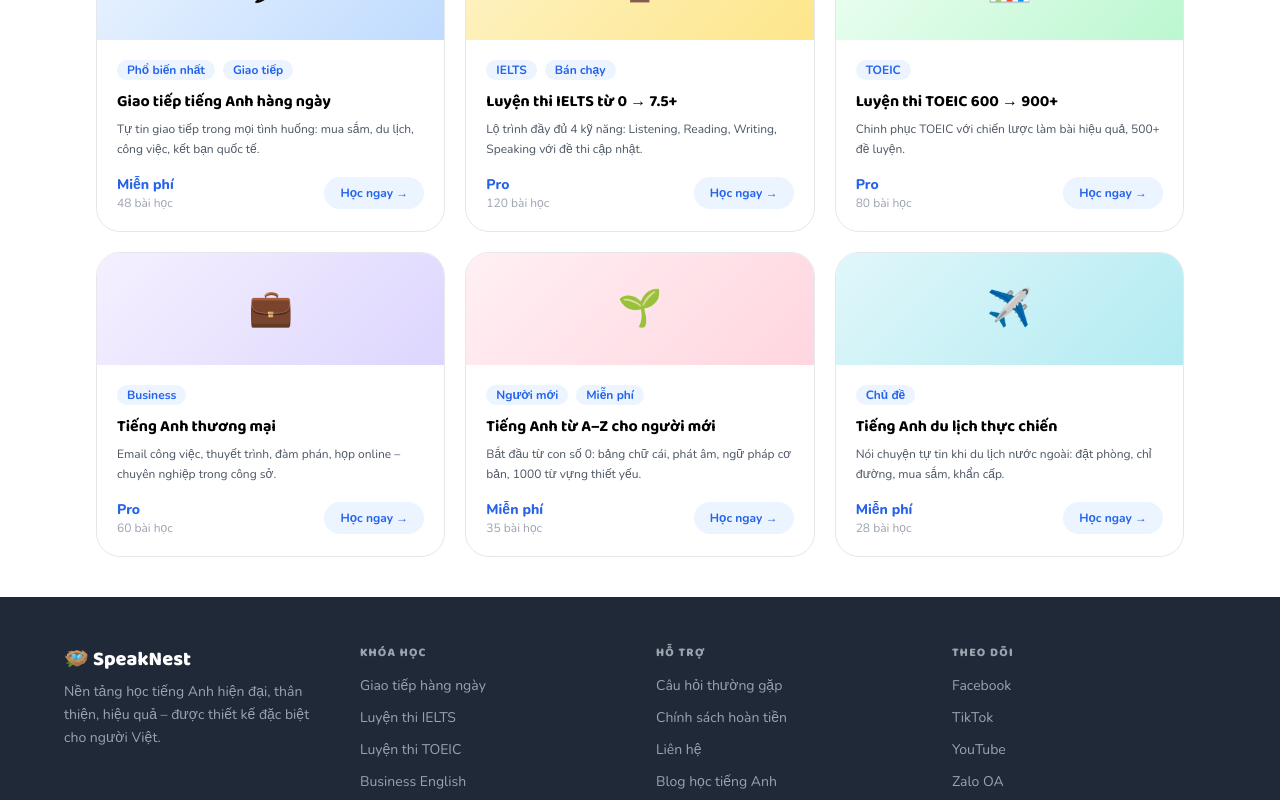
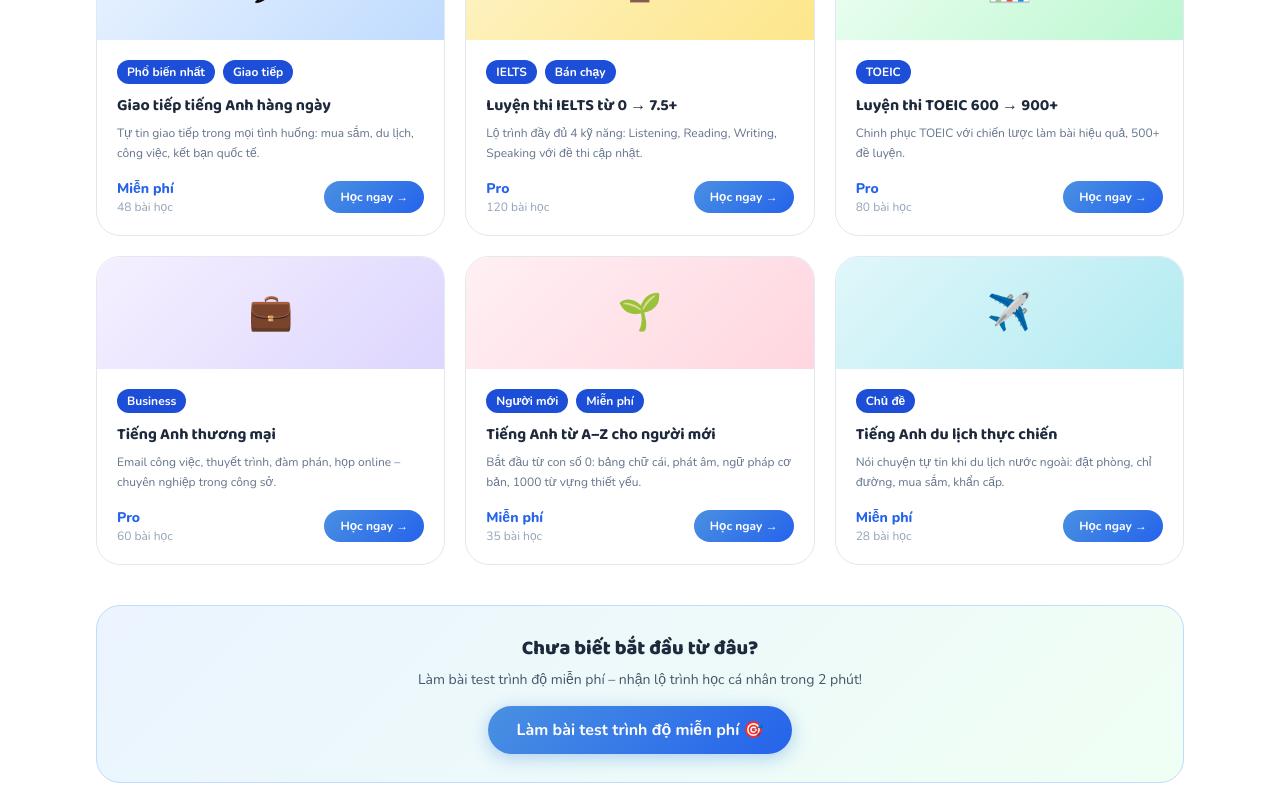
Before and after one commit to NguyeQuanHuy/speaknest, a Next.js app: page /courses in a window 1280 px wide. Shown: the part 420-1220 px from the top of the page. Built offline with nearby package versions, Linux system fonts and the light colour scheme; no server answers.

Commit message:
fix: course grid dark mode tags and hover effects

```diff
--- a/components/courses/CourseGrid.tsx
+++ b/components/courses/CourseGrid.tsx
@@ -17,33 +17,70 @@ const FILTERS: { label: string; value: "all" | CourseCategory }[] = [
 export function CourseGrid() {
   const [active, setActive] = useState<"all" | CourseCategory>("all")
   const filtered = active === "all" ? COURSES : COURSES.filter(c => c.category === active)
+
   return (
     <div className="max-w-6xl mx-auto px-8 py-10">
+      {/* Filter buttons */}
       <div className="flex gap-2 flex-wrap justify-center mb-8">
         {FILTERS.map(f => (
           <button key={f.value} onClick={() => setActive(f.value)}
-            className={`px-5 py-2 rounded-full text-sm font-bold border-[1.5px] transition-all cursor-pointer ${active === f.value ? "bg-[#4A90E2] text-white border-[#4A90E2]" : "bg-white text-gray-600 border-gray-200 hover:text-[#2563EB]"}`}>
+            className="px-5 py-2 rounded-full text-sm font-bold border-[1.5px] transition-all cursor-pointer"
+            style={active === f.value
+              ? { background: "#4A90E2", color: "white", borderColor: "#4A90E2" }
+              : { background: "rgba(255,255,255,0.08)", color: "#F1F5F9", borderColor: "#475569" }}>
             {f.label}
           </button>
         ))}
       </div>
+
+      {/* Course grid */}
       <div className="grid grid-cols-1 md:grid-cols-2 lg:grid-cols-3 gap-5">
         {filtered.map((c, i) => (
-          <motion.div key={c.id} layout initial={{ opacity: 0, y: 16 }} animate={{ opacity: 1, y: 0 }} transition={{ delay: i * 0.06 }}
-            className="bg-white rounded-2xl overflow-hidden border border-gray-200 hover:shadow-xl hover:-translate-y-1 transition-all">
-            <div className="h-28 flex items-center justify-center text-4xl" style={{ background: c.banner_gradient }}>{c.thumbnail_emoji}</div>
+          <motion.div key={c.id} layout
+            initial={{ opacity: 0, y: 16 }}
+            animate={{ opacity: 1, y: 0 }}
+            transition={{ delay: i * 0.06 }}
+            whileHover={{ y: -6, boxShadow: "0 12px 40px rgba(74,144,226,0.2)" }}
+            className="rounded-2xl overflow-hidden border transition-all duration-300"
+            style={{ background: "white", borderColor: "#E2E8F0" }}>
+
+            {/* Banner */}
+            <div className="h-28 flex items-center justify-center overflow-hidden"
+              style={{ background: c.banner_gradient }}>
+              <motion.div whileHover={{ scale: 1.15 }} transition={{ duration: 0.3 }} className="text-4xl">
+                {c.thumbnail_emoji}
+              </motion.div>
+            </div>
+
             <div className="p-5">
+              {/* Tags – luôn đọc được dù light hay dark mode */}
               <div className="flex gap-2 mb-2.5 flex-wrap">
-                {c.tags.map(tag => <span key={tag} className="bg-[#EBF4FF] text-[#2563EB] text-xs font-bold px-2.5 py-0.5 rounded-full">{tag}</span>)}
+                {c.tags.map(tag => (
+                  <span key={tag}
+                    className="text-xs font-bold px-2.5 py-1 rounded-full"
+                    style={{ background: "#1D4ED8", color: "white" }}>
+                    {tag}
+                  </span>
+                ))}
               </div>
-              <h3 className="font-head text-base font-bold mb-1.5">{c.title}</h3>
-              <p className="text-xs text-gray-600 leading-relaxed mb-4 line-clamp-2">{c.description}</p>
+
+              <h3 className="font-head text-base font-bold mb-1.5" style={{ color: "#1E293B" }}>
+                {c.title}
+              </h3>
+              <p className="text-xs leading-relaxed mb-4 line-clamp-2" style={{ color: "#64748B" }}>
+                {c.description}
+              </p>
+
               <div className="flex items-center justify-between">
                 <div>
-                  <div className="font-extrabold text-[#2563EB] text-sm">{c.is_free ? "Miễn phí" : "Pro"}</div>
-                  <div className="text-xs text-gray-400">{c.total_lessons} bài học</div>
+                  <div className="font-extrabold text-sm" style={{ color: "#2563EB" }}>
+                    {c.is_free ? "Miễn phí" : "Pro"}
+                  </div>
+                  <div className="text-xs" style={{ color: "#94A3B8" }}>{c.total_lessons} bài học</div>
                 </div>
-                <Link href={`/courses/${c.id}`} className="bg-[#EBF4FF] text-[#2563EB] text-xs font-bold px-4 py-2 rounded-xl no-underline hover:bg-[#4A90E2] hover:text-white transition-colors">
+                <Link href={`/courses/${c.id}`}
+                  className="text-xs font-bold px-4 py-2 rounded-xl no-underline transition-all hover:opacity-90"
+                  style={{ background: "linear-gradient(135deg,#4A90E2,#2563EB)", color: "white" }}>
                   Học ngay →
                 </Link>
               </div>
@@ -51,6 +88,22 @@ export function CourseGrid() {
           </motion.div>
         ))}
       </div>
+
+      {/* CTA */}
+      <div className="mt-10 rounded-2xl p-7 text-center border"
+        style={{ background: "linear-gradient(135deg,#EBF4FF,#F0FFF4)", borderColor: "#BFDBFE" }}>
+        <h3 className="font-head text-xl font-extrabold mb-2" style={{ color: "#1E293B" }}>
+          Chưa biết bắt đầu từ đâu?
+        </h3>
+        <p className="text-sm mb-4" style={{ color: "#475569" }}>
+          Làm bài test trình độ miễn phí – nhận lộ trình học cá nhân trong 2 phút!
+        </p>
+        <button
+          className="text-white font-bold px-7 py-3 rounded-2xl cursor-pointer border-none hover:opacity-90 transition-all"
+          style={{ background: "linear-gradient(135deg,#4A90E2,#2563EB)", boxShadow: "0 4px 18px rgba(74,144,226,0.4)" }}>
+          Làm bài test trình độ miễn phí 🎯
+        </button>
+      </div>
     </div>
   )
 }
```
